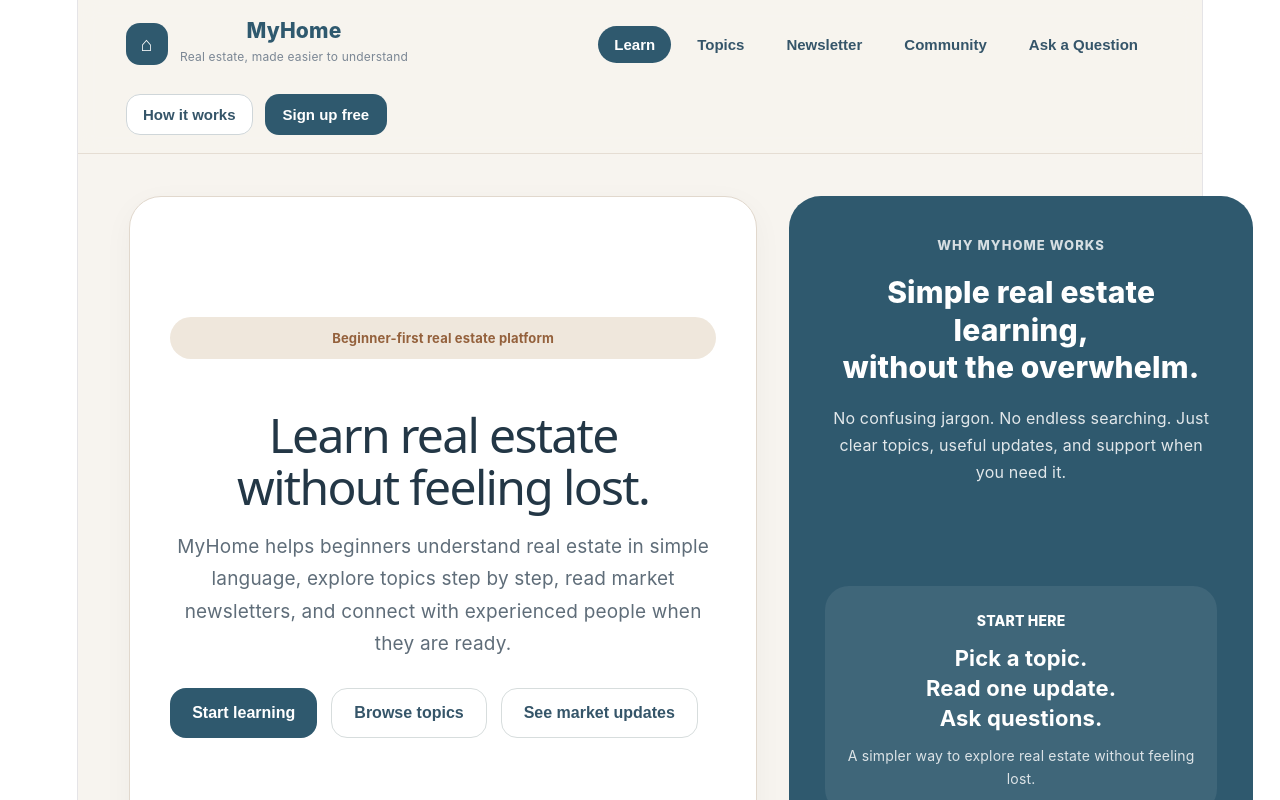
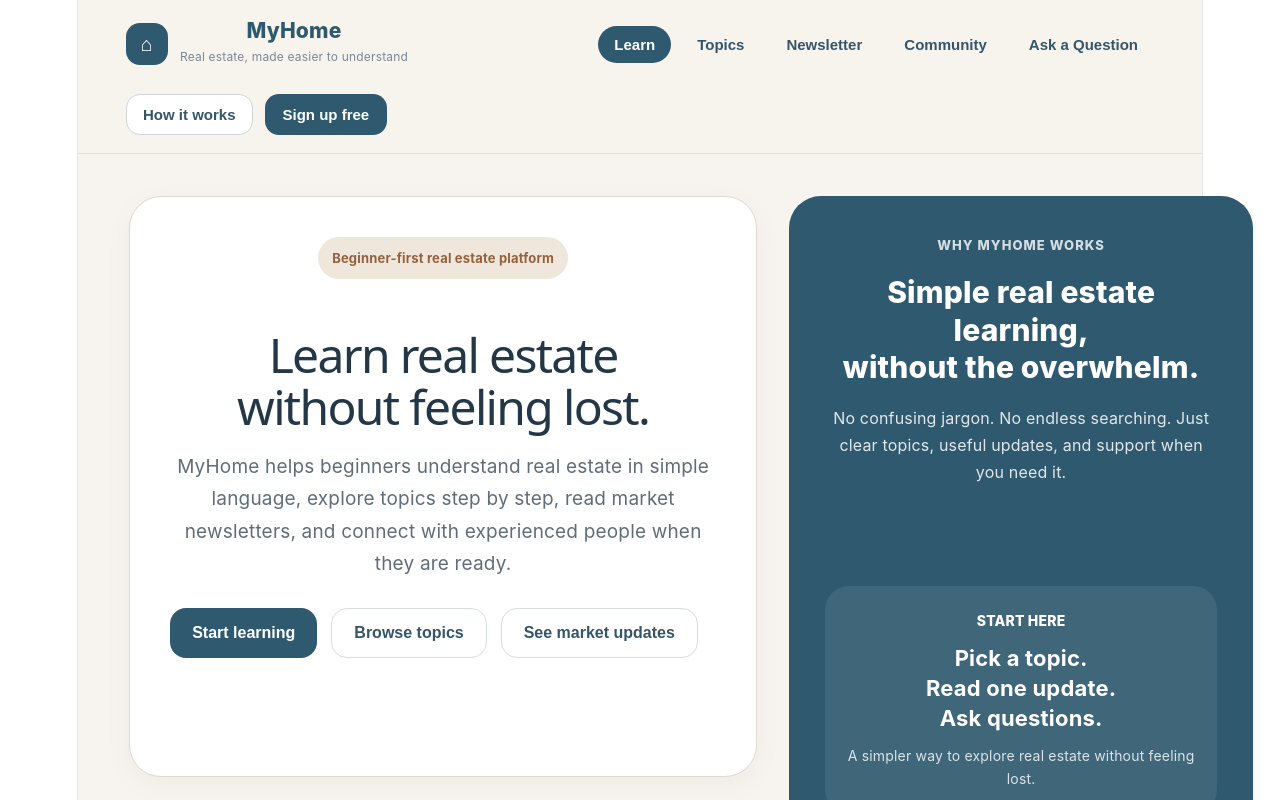
Before and after one commit to juliannareyes2003-create/real-estate-app, a React (Vite) app: page / in a window 1280 px wide. Shown: the top 800 px of the page. Built offline with nearby package versions, Linux system fonts and the light colour scheme.

Commit message:
fix hero spacing

```diff
--- a/src/App.jsx
+++ b/src/App.jsx
@@ -867,7 +867,7 @@ function App() {
             gridTemplateColumns: "minmax(0, 1.15fr) minmax(360px, 0.85fr)",
             gap: "32px",
             alignItems: "stretch",
-            marginBottom: "34px",
+            marginBottom: "80px",
           }}
         >
           <div
@@ -877,10 +877,6 @@ function App() {
               borderRadius: "32px",
               padding: "40px",
               boxShadow: "0 8px 30px rgba(0,0,0,0.04)",
-              height: "100%",
-              display: "flex",
-              flexDirection: "column",
-              justifyContent: "center",
             }}
           >
             <div
@@ -985,7 +981,7 @@ function App() {
               display: "flex",
               flexDirection: "column",
               justifyContent: "space-between",
-              height: "100%",
+              minHeight: "100%",
             }}
           >
             <div>
```
